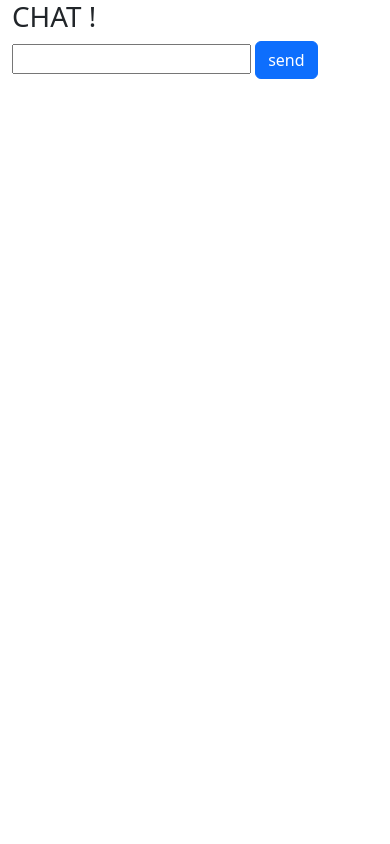
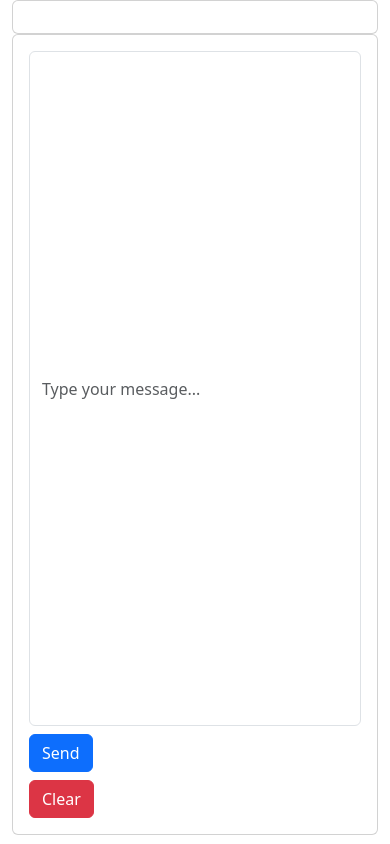
Before and after one commit to Simplon-Roanne-Promo-8/Symfony-OpenAi, a Symfony app: template templates/chat/index.html.twig in a window 390 px wide. Run offline with Twig, Linux system fonts and the light colour scheme; the template is opened without the code that fills it, so the values that code supplies are empty; some libraries are stand-ins or nearby versions.

Commit message:
historique

```diff
--- a/templates/chat/index.html.twig
+++ b/templates/chat/index.html.twig
@@ -1,13 +1,42 @@
 {% extends 'base.html.twig' %} {% block body %}
 <div class="container">
-  <h1>CHAT !</h1>
-  <form action="{{ path("app_chat") }}" method="POST">
-    <input type="text" name="message" id="" />
-    <button class="btn btn-primary" type="submit">send</button>
-  </form>
+  <div class="row">
+    <div class="col-md-8">
+      <div class="card">
+        <div class="card-body">
+          <div id="chat" class="list-group">
+            {% for message in messages %}
+            <div class="list-group-item">
+              <p>{{ message.content }}</p>
+            </div>
+            {% endfor %}
+          </div>
+        </div>
+      </div>
+    </div>
+    <div class="col-md-4">
+      <div class="card">
+        <div class="card-body">
+          <form action="{{ path('app_chat') }}" method="post">
+            <input
+              type="text"
+              name="message"
+              id="message"
+              class="form-control"
+              placeholder="Type your message..."
+              style="height: 80vh" />
 
-  <div class="chat">
-    <div class="message">{{ response }}</div>
+            <button id="send" type="submit" class="btn btn-primary mt-2">
+              Send
+            </button>
+          </form>
+
+          <a class="btn btn-danger mt-2" href="{{ path('app_message_clear') }}">
+            Clear
+          </a>
+        </div>
+      </div>
+    </div>
   </div>
 </div>
 {% endblock %}
```
Also changed, not shown: migrations/Version20240404073020.php (added, +33 -0 lines), src/Controller/ChatController.php (+43 -7 lines), src/Entity/Message.php (added, +51 -0 lines), src/Repository/MessageRepository.php (added, +48 -0 lines), src/Service/OpenAiService.php (+8 -5 lines), 1 other file.
